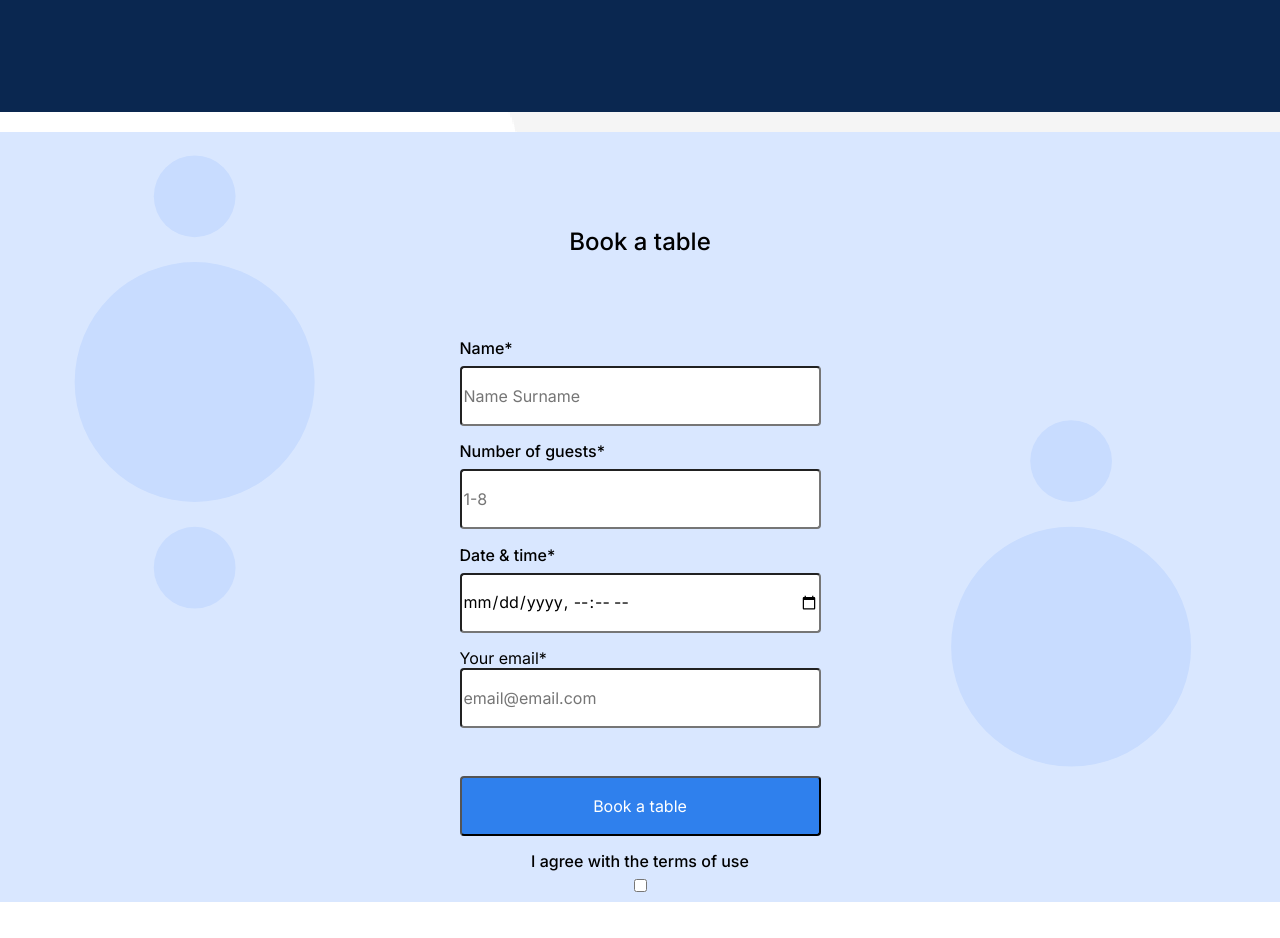
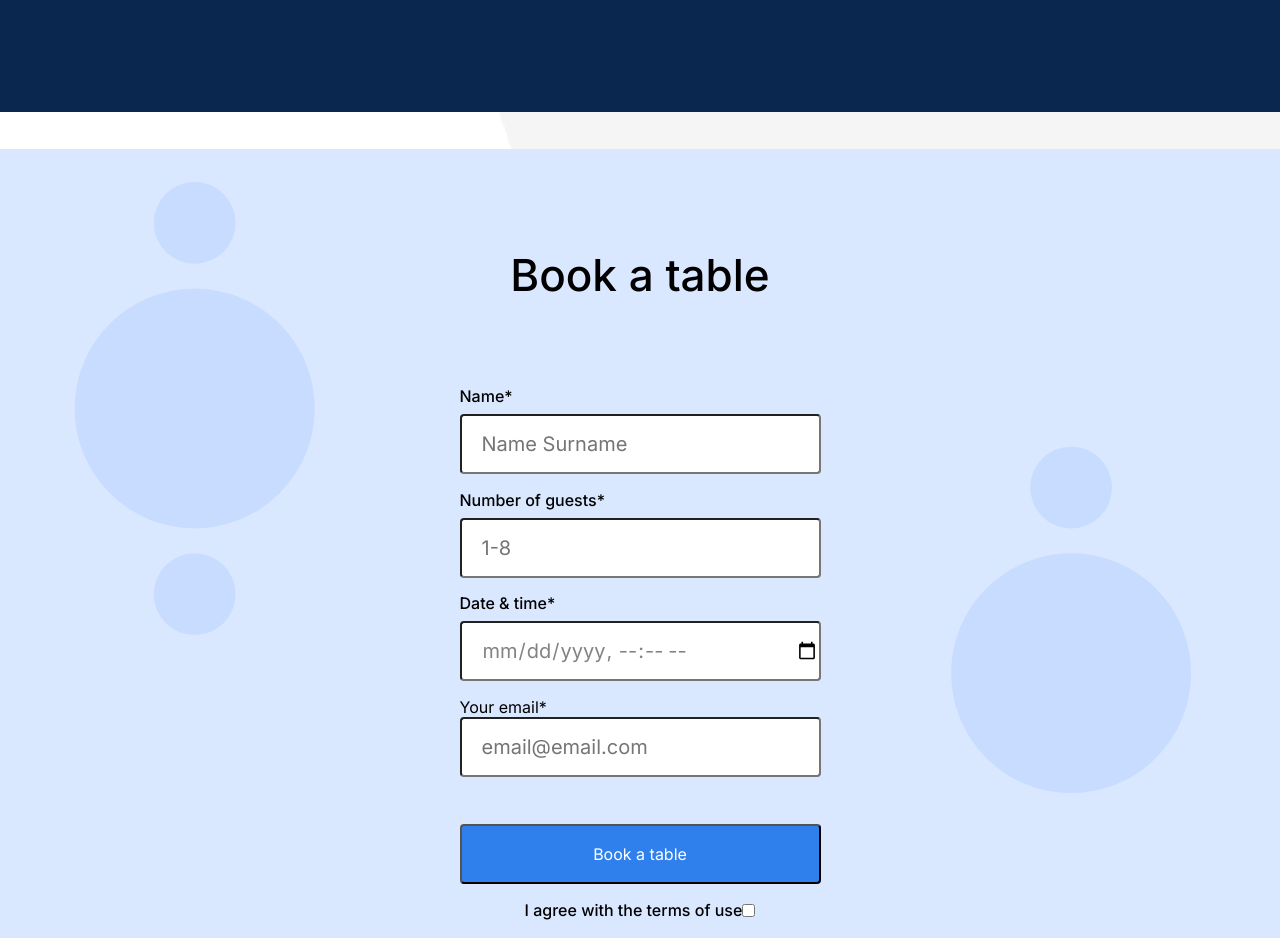
Before and after one commit to ameera05/se_project_coffeeshop, a plain HTML site: page index.html in a window 1280 px wide. Shown: the part 1740-2678 px from the top of the page. Before the commit the page ends 2642 px from the top, so only its background shows below. Drawn offline with Linux system fonts and the light colour scheme.

Commit message:
new update for project

```diff
--- a/index.html
+++ b/index.html
@@ -149,13 +149,14 @@
                     <button class="form__button">Book a table</button>
                   </fieldset>
                   <fieldset class="form__fieldset">
-                    <label for="terms" class="form__label form__label_type_checkbox">I agree with the terms of use</label>
+                    <label for="terms" class="form__label form__label_type_checkbox">I agree with the terms of use
                     <input
                       type="checkbox" required
                       class="form__checkbox"
                       name="terms"
                       id="terms"
                     />
+                  </label>
                   </fieldset>
           </form>
         </section>
--- a/pages/index.css
+++ b/pages/index.css
@@ -210,9 +210,11 @@
   justify-content: center;
   padding-top: 100px;
   margin-bottom: 80px;
+  font-family: "Inter", Arial, Sans-Serif;
+  font-style: normal;
   font-weight: 500;
-  font-style: normal;
-  font-family: "Inter", Arial, Sans-Serif;
+  font-size: 44px;
+  line-height: 52px;
 }
 
 .form__fieldset {
@@ -227,9 +229,11 @@
 .form__label {
   padding-bottom: 8px;
   display: block;
+  font-family: "Inter", Arial, Sans-Serif;
   font-style: normal;
   font-weight: 500;
-  font-family: "Inter", Arial, Sans-Serif;
+  font-size: 16px;
+  line-height: 20px;
 }
 
 .form__input {
@@ -237,7 +241,13 @@
   box-sizing: border-box;
   border-radius: 4px;
   height: 60px;
-  padding left: 20px;
+  padding-left: 20px;
+  font-family: "Inter", Arial, Sans-Serif;
+  font-style: normal;
+  font-weight: normal;
+  font-size: 20px;
+  line-height: 30px;
+  color: #838383;
 }
 
 .form__button {
@@ -246,11 +256,22 @@
   background-color: #2f80ed;
   color: white;
   margin-top: 32px;
+  font-family: "Inter", Arial, Sans-Serif;
+  font-style: normal;
+  font-weight: 500px;
+  font-size: 16px;
+  line-height: 20px;
 }
 
 .form__button:hover {
   opacity: 70%;
   transition: opacity 0.3s ease;
+}
+
+.form__checkbox {
+  border-radius: 2px;
+  background-color: #2f80ed;
+  background-image: url(../images/check.svg);
 }
 
 .form__label_type_checkbox {
```
